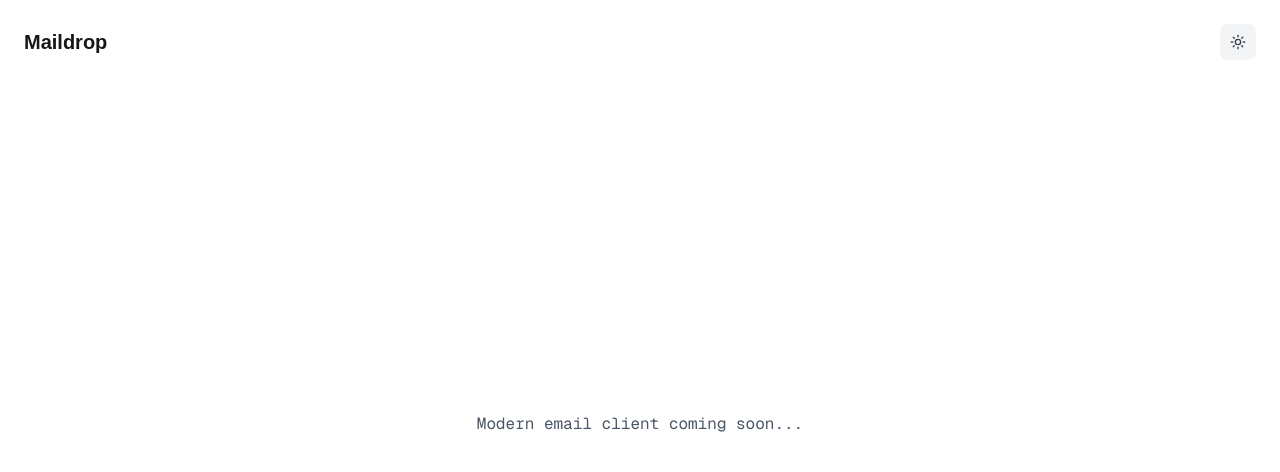
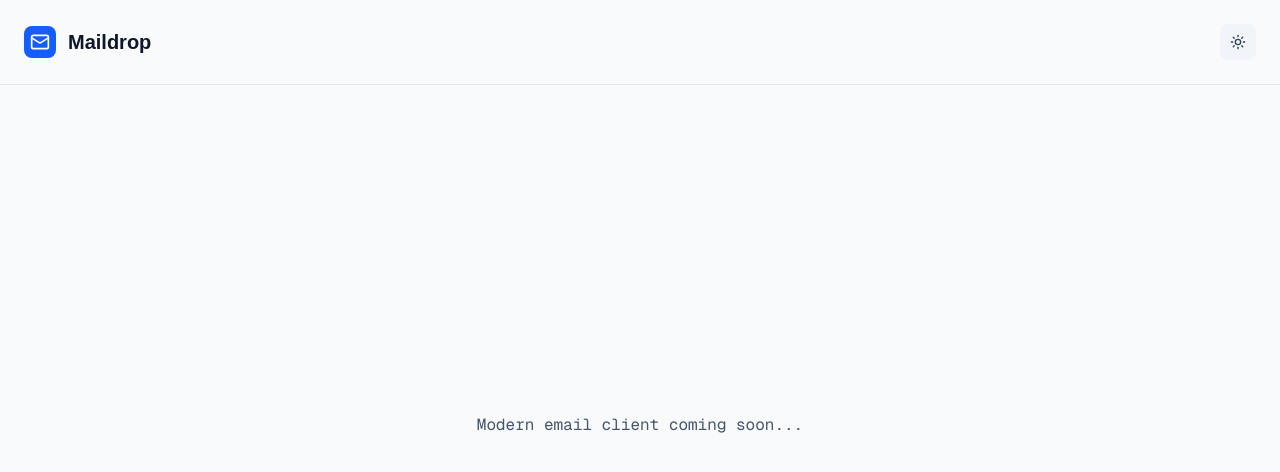
Before and after one commit to MrSrv7/maildrop, a Next.js app: page / in a window 1280 px wide. Shown: the top 472 px of the page. Built offline with nearby package versions, Linux system fonts and the light colour scheme.

Commit message:
Improve dark theme and add mail icon

```diff
--- a/src/app/globals.css
+++ b/src/app/globals.css
@@ -13,8 +13,8 @@
 }
 
 .dark {
-  --background: #0a0a0a;
-  --foreground: #ededed;
+  --background: #0f172a;
+  --foreground: #f1f5f9;
 }
 
 body {
--- a/src/app/page.tsx
+++ b/src/app/page.tsx
@@ -1,17 +1,23 @@
 import ThemeToggle from '@/components/ThemeToggle';
+import { Mail } from 'lucide-react';
 
 const Homepage = () => {
   return (
-    <div className="min-h-screen bg-background text-foreground transition-colors duration-300">
+    <div className="min-h-screen bg-slate-50 dark:bg-slate-900 text-slate-900 dark:text-slate-100 transition-colors duration-300">
       {/* Header with theme toggle */}
-      <header className="flex justify-between items-center p-6">
-        <h1 className="text-xl font-semibold">Maildrop</h1>
+      <header className="flex justify-between items-center p-6 border-b border-slate-200 dark:border-slate-800">
+        <div className="flex items-center gap-3">
+          <div className="w-8 h-8 bg-blue-600 dark:bg-blue-500 rounded-lg flex items-center justify-center">
+            <Mail className="w-5 h-5 text-white" />
+          </div>
+          <h1 className="text-xl font-semibold text-slate-900 dark:text-slate-100">Maildrop</h1>
+        </div>
         <ThemeToggle />
       </header>
 
       {/* Main content */}
       <div className="flex items-center justify-center min-h-[calc(100vh-120px)]">
-        <span className="text-base text-gray-600 dark:text-gray-400 font-normal font-mono">
+        <span className="text-base text-slate-600 dark:text-slate-400 font-normal font-mono">
           Modern email client coming soon...
         </span>
       </div>
--- a/src/components/ThemeToggle.tsx
+++ b/src/components/ThemeToggle.tsx
@@ -82,7 +82,7 @@
     <div className="relative">
       <button
         onClick={() => setIsOpen(!isOpen)}
-        className="w-9 h-9 rounded-lg bg-gray-100 hover:bg-gray-200 dark:bg-gray-800 dark:hover:bg-gray-700 flex items-center justify-center transition-colors duration-200 text-gray-700 dark:text-gray-300"
+        className="w-9 h-9 rounded-lg bg-slate-100 hover:bg-slate-200 dark:bg-slate-800 dark:hover:bg-slate-700 flex items-center justify-center transition-colors duration-200 text-slate-700 dark:text-slate-300"
         aria-label="Toggle theme"
       >
         {getThemeIcon(theme === 'system' ? getCurrentDisplayTheme() : theme)}
@@ -97,12 +97,12 @@
           />
 
           {/* Menu */}
-          <div className="absolute right-0 top-full mt-2 w-32 bg-white dark:bg-gray-900 rounded-lg shadow-lg border border-gray-200 dark:border-gray-700 py-1 z-20">
+          <div className="absolute right-0 top-full mt-2 w-32 bg-white dark:bg-slate-800 rounded-lg shadow-lg border border-slate-200 dark:border-slate-700 py-1 z-20">
             {/* Current theme at top */}
-            <div className="px-3 py-2 bg-gray-50 dark:bg-gray-800 border-b border-gray-200 dark:border-gray-700">
+            <div className="px-3 py-2 bg-slate-50 dark:bg-slate-700 border-b border-slate-200 dark:border-slate-600">
               <button
                 onClick={() => handleThemeChange(theme)}
-                className="w-full flex items-center gap-3 text-left text-sm font-medium text-gray-900 dark:text-gray-100"
+                className="w-full flex items-center gap-3 text-left text-sm font-medium text-slate-900 dark:text-slate-100"
               >
                 {getThemeIcon(theme)}
                 <span className="capitalize">{theme}</span>
@@ -117,7 +117,7 @@
                   <button
                     key={themeOption}
                     onClick={() => handleThemeChange(themeOption)}
-                    className="w-full flex items-center gap-3 px-3 py-2 text-left text-sm text-gray-700 dark:text-gray-300 hover:bg-gray-50 dark:hover:bg-gray-800 transition-colors duration-150"
+                    className="w-full flex items-center gap-3 px-3 py-2 text-left text-sm text-slate-700 dark:text-slate-300 hover:bg-slate-50 dark:hover:bg-slate-700 transition-colors duration-150"
                   >
                     {getThemeIcon(themeOption)}
                     <span className="capitalize">{themeOption}</span>
```
